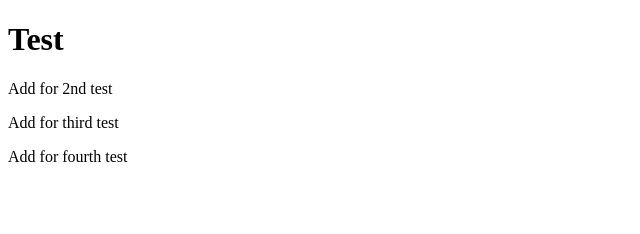
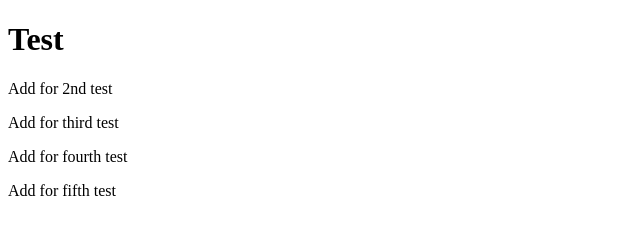
Before and after one commit to paulg44/auto-article-creator, a website: page index.html in a window 1280 px wide. Shown: the whole page, without its empty margins (0-640 px from the left). Drawn offline with Linux system fonts and the light colour scheme.

Commit message:
fifth test

```diff
--- a/index.html
+++ b/index.html
@@ -10,5 +10,6 @@
     <p>Add for 2nd test</p>
     <p>Add for third test</p>
     <p>Add for fourth test</p>
+    <p>Add for fifth test</p>
   </body>
 </html>
```
